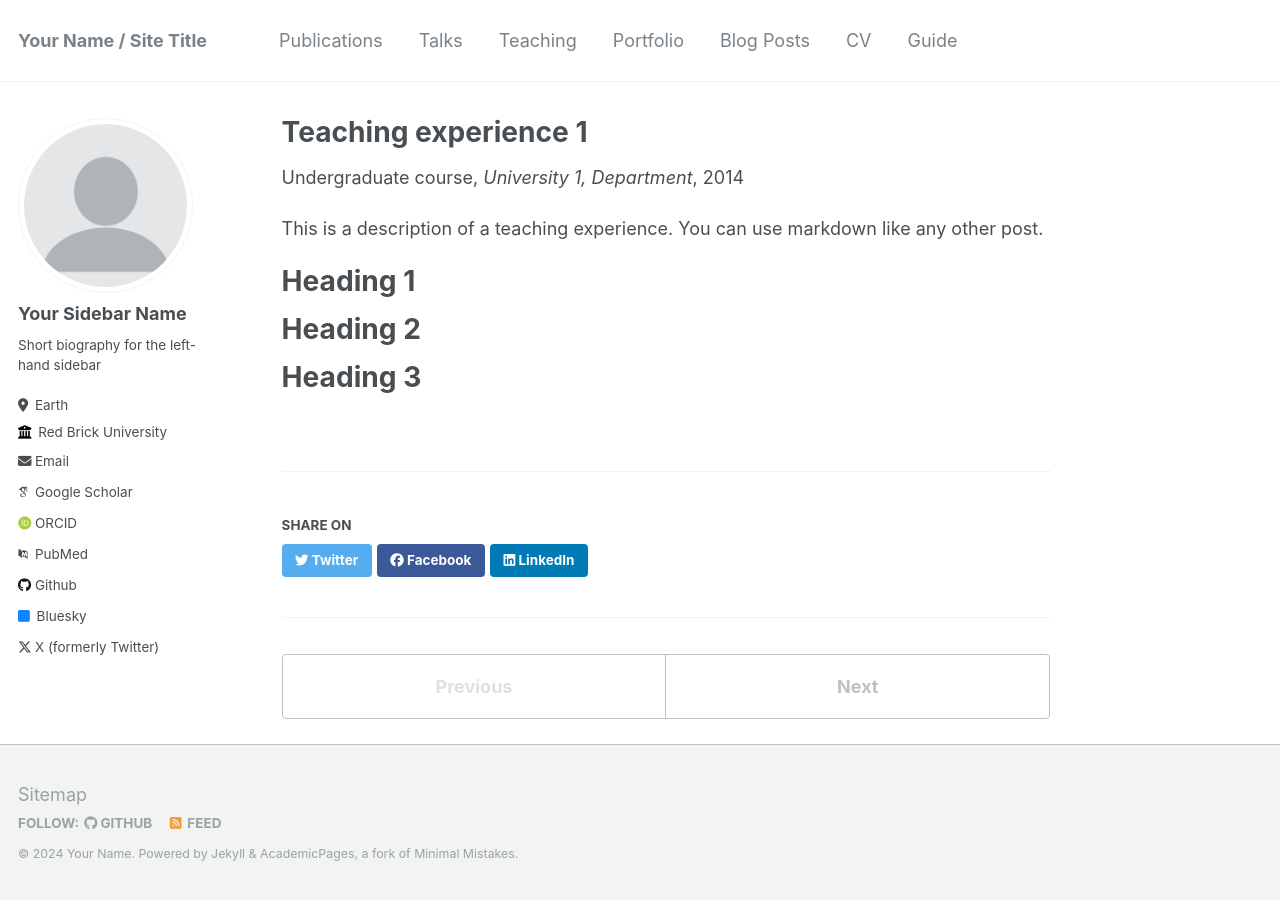
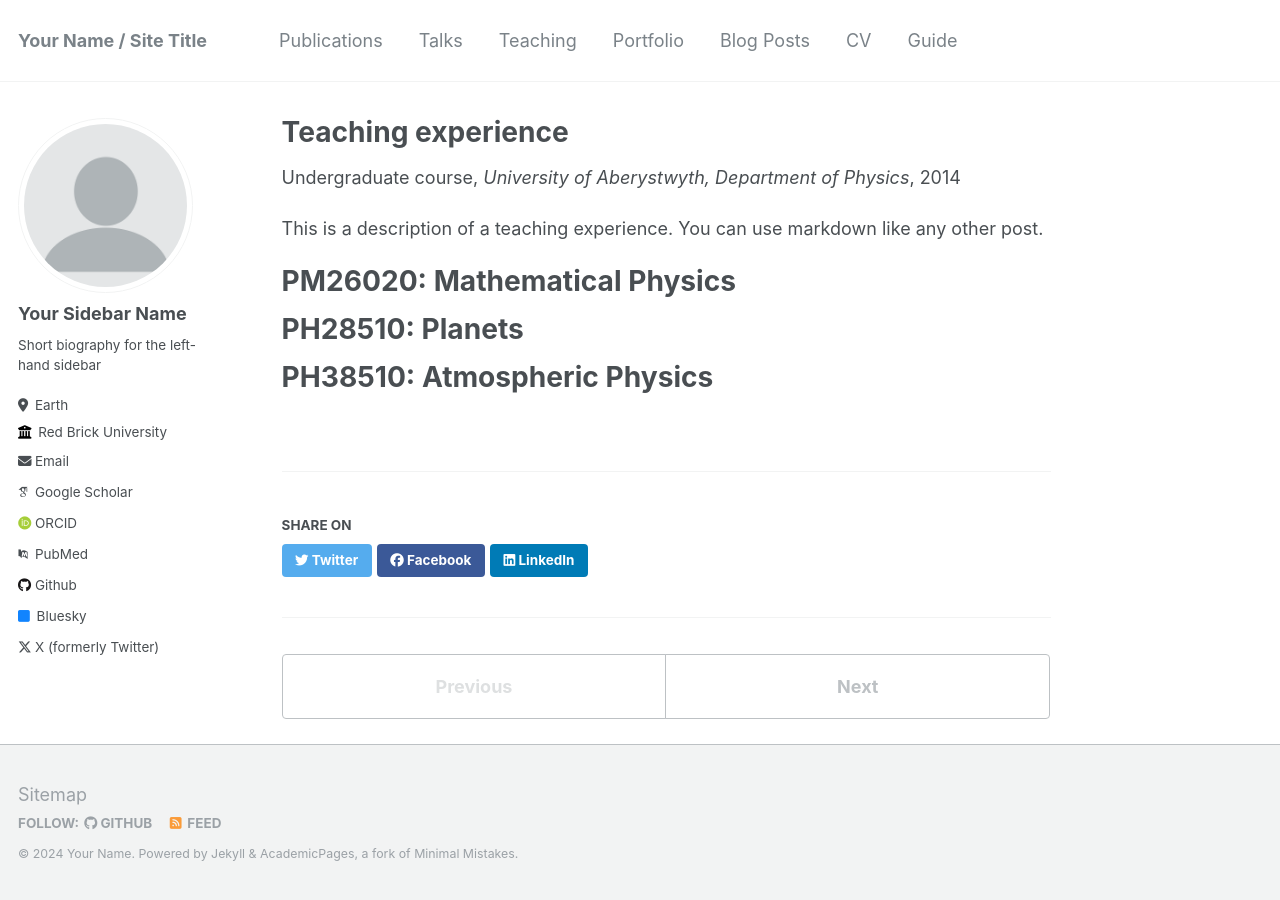
Before and after one commit to DrMaireGorman/DrMaireGorman.github.io, a Jekyll site: the page built from _teaching/2014-spring-teaching-1.md, in a window 1280 px wide. Built offline with Jekyll 4.4.1, drawn with Linux system fonts in a browser that asks for light colours; some web fonts are replaced.

Commit message:
Update 2014-spring-teaching-1.md
Teaching - Aber specialist

```diff
--- a/_teaching/2014-spring-teaching-1.md
+++ b/_teaching/2014-spring-teaching-1.md
@@ -1,20 +1,20 @@
 ---
-title: "Teaching experience 1"
+title: "Teaching experience"
 collection: teaching
 type: "Undergraduate course"
 permalink: /teaching/2014-spring-teaching-1
-venue: "University 1, Department"
+venue: "University of Aberystwyth, Department of Physics"
 date: 2014-01-01
-location: "City, Country"
+location: "Aberystwyth, Wales"
 ---
 
 This is a description of a teaching experience. You can use markdown like any other post.
 
-Heading 1
+PM26020: Mathematical Physics
 ======
 
-Heading 2
+PH28510: Planets
 ======
 
-Heading 3
+PH38510: Atmospheric Physics
 ======
```
